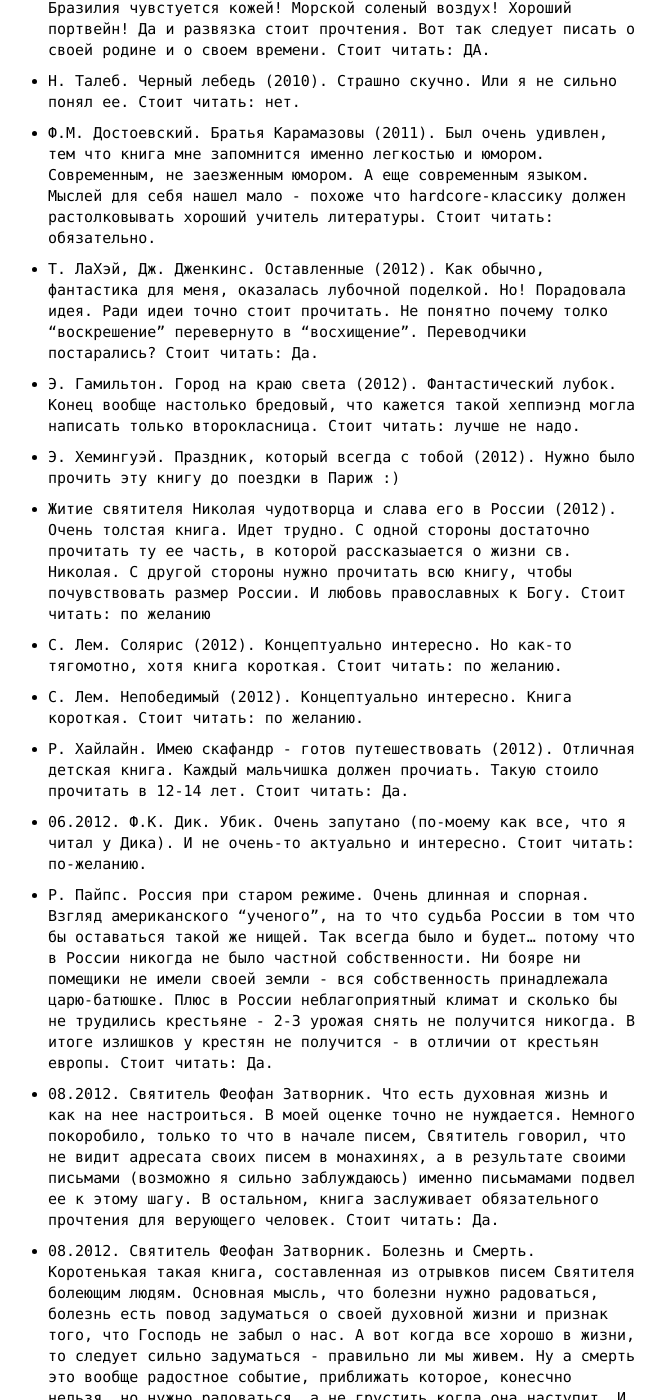
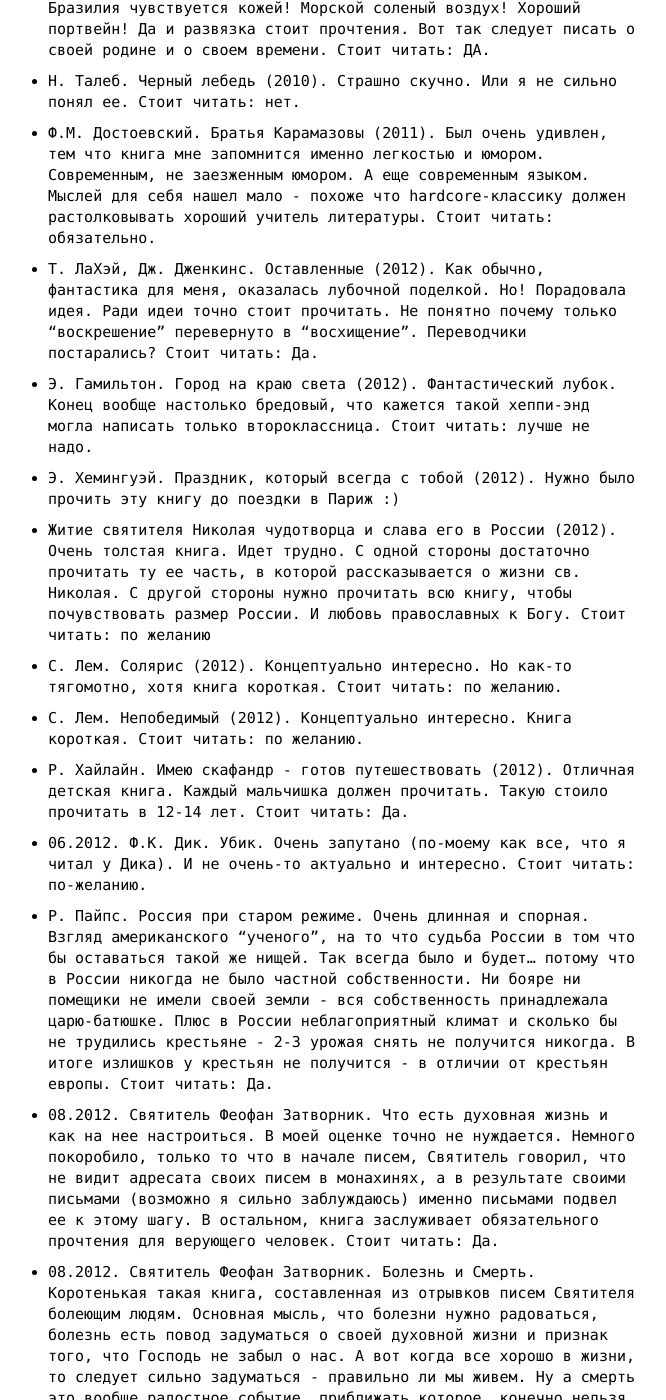
Before and after one commit to InvisibleMan/blog.dlarionov.info, a Jekyll site: the page built from pages/readed_books.md, in a window 1280 px wide and 1400 px high, scrolled down 307 px. Shown: the whole window, without its empty margins (30-696 px from the left). Built offline with Jekyll 4.4.1, drawn with Linux system fonts in a browser that asks for light colours; some of the changed text lies outside the part shown.

Commit message:
Fix mistakes

```diff
--- a/pages/readed_books.md
+++ b/pages/readed_books.md
@@ -27,22 +27,18 @@
 
 + Т. ЛаХэй, Дж. Дженкинс. **Оставленные** (2012).
   Как обычно, фантастика для меня, оказалась лубочной поделкой. Но! Порадовала идея.
-  Ради идеи точно стоит прочитать. Не понятно почему толко "воскрешение" перевернуто
-  в "восхищение". Переводчики постарались?
+  Ради идеи точно стоит прочитать. Не понятно почему только "воскрешение" перевернуто в "восхищение". Переводчики постарались?
   Стоит читать: **Да**.
 
 + Э. Гамильтон. **Город на краю света** (2012).
-  Фантастический лубок. Конец вообще настолько бредовый, что кажется такой хеппиэнд
-  могла написать только второкласница.
+  Фантастический лубок. Конец вообще настолько бредовый, что кажется такой хеппи-энд могла написать только второклассница.
   Стоит читать: **лучше не надо**.
 
 + Э. Хемингуэй. **Праздник, который всегда с тобой** (2012).
   Нужно было прочить эту книгу до поездки в Париж :)
 
 + **Житие святителя Николая чудотворца и слава его в России** (2012).
-  Очень толстая книга. Идет трудно. С одной стороны достаточно прочитать ту ее часть, в которой
-  рассказыается о жизни св. Николая. С другой стороны нужно прочитать всю книгу, чтобы почувствовать
-  размер России. И любовь православных к Богу.
+  Очень толстая книга. Идет трудно. С одной стороны достаточно прочитать ту ее часть, в которой рассказывается о жизни св. Николая. С другой стороны нужно прочитать всю книгу, чтобы почувствовать размер России. И любовь православных к Богу.
   Стоит читать: **по желанию**
 
 + С. Лем. **Солярис** (2012).
@@ -54,7 +50,7 @@
   Стоит читать: **по желанию**.
 
 + Р. Хайлайн. **Имею скафандр - готов путешествовать** (2012).
-  Отличная детская книга. Каждый мальчишка должен прочиать.
+  Отличная детская книга. Каждый мальчишка должен прочитать.
   Такую стоило прочитать в 12-14 лет.
   Стоит читать: **Да**.
 
@@ -63,44 +59,35 @@
   Стоит читать: **по-желанию**.
 
 + Р. Пайпс. **Россия при старом режиме**.
-  Очень длинная и спорная. Взгляд американского "ученого", на то что судьба России в том
-  что бы оставаться такой же нищей. Так всегда было и будет... потому что в России никогда не было
-  частной собственности. Ни бояре ни помещики не имели своей земли - вся собственность принадлежала
-  царю-батюшке. Плюс в России неблагоприятный климат и сколько бы не трудились крестьяне -
-  2-3 урожая снять не получится никогда. В итоге излишков у крестян не получится - в отличии от
-  крестьян европы.
+  Очень длинная и спорная. Взгляд американского "ученого", на то что судьба России в том что бы оставаться такой же нищей. Так всегда было и будет... потому что в России никогда не было частной собственности. Ни бояре ни помещики не имели своей земли - вся собственность принадлежала
+  царю-батюшке. Плюс в России неблагоприятный климат и сколько бы не трудились крестьяне - 2-3 урожая снять не получится никогда. В итоге излишков у крестьян не получится - в отличии от крестьян европы.
   Стоит читать: **Да**.
 
 + *08.2012*. Святитель Феофан Затворник. **Что есть духовная жизнь и как на нее настроиться**.
   В моей оценке точно не нуждается. Немного покоробило, только то что в начале писем, Святитель говорил,
   что не видит адресата своих писем в монахинях, а в результате своими письмами (возможно я сильно заблуждаюсь)
-  именно письмамами подвел ее к этому шагу. В остальном, книга заслуживает **обязательного** прочтения для
+  именно письмами подвел ее к этому шагу. В остальном, книга заслуживает **обязательного** прочтения для
   верующего человек.
   Стоит читать: **Да**.
 
 + *08.2012*. Святитель Феофан Затворник. **Болезнь и Смерть**.
-  Коротенькая такая книга, составленная из отрывков писем Святителя болеющим людям. Основная мысль, что болезни
-  нужно радоваться, болезнь есть повод задуматься о своей духовной жизни и признак того, что Господь не забыл о нас.
-  А вот когда все хорошо в жизни, то следует сильно задуматься - правильно ли мы живем. Ну а смерть это вообще радостное
-  событие, приближать которое, конесчно нельзя, но нужно радоваться, а не грустить когда она наступит. И молиться.
+  Коротенькая такая книга, составленная из отрывков писем Святителя болеющим людям. Основная мысль, что болезни нужно радоваться, болезнь есть повод задуматься о своей духовной жизни и признак того, что Господь не забыл о нас.
+  А вот когда все хорошо в жизни, то следует сильно задуматься - правильно ли мы живем. Ну а смерть это вообще радостное событие, приближать которое, конечно нельзя, но нужно радоваться, а не грустить когда она наступит. И молиться.
   Стоит читать: **Да**.
 
 + *09.2012*. Рэй Бредбери. **Вино из одуванчиков**.
-  Начало сумбурное и... я ожидал фантастики! Но. Очень трогательная книга! Просто выше всех похвал. Один только вопрос -
-  в каком возрасте ее читать? Нет ответа. Хочется рекомендовать ее подростку, не рано ли? Это книга для тех кто уже знает,
-  что такое вкус жизни! Для тех кто еще успеет его оценить!
+  Начало сумбурное и... я ожидал фантастики! Но. Очень трогательная книга! Просто выше всех похвал. Один только вопрос - в каком возрасте ее читать? Нет ответа. Хочется рекомендовать ее подростку, не рано ли? Это книга для тех кто уже знает, что такое вкус жизни! Для тех кто еще успеет его оценить!
   Стоит читать: **Да**.
 
 + *08.2012*. Святитель Феофан Затворник. **Письма о духовной жизни**.
-  Сложная книга. Не для пространного чтения. Нужна сильная концентрация, что бы понят ее. Один из главных советов:
-  НУЖНО БЕСПРЕСТАННО ЧИТАТЬ МОЛИТВУ: "Господи, Иисусе Христе, Сыне Божий, помилуй мя грешного".
+  Сложная книга. Не для пространного чтения. Нужна сильная концентрация, что бы понят ее. Один из главных советов: НУЖНО БЕСПРЕСТАННО ЧИТАТЬ МОЛИТВУ: "Господи, Иисусе Христе, Сыне Божий, помилуй мя грешного".
   Стоит читать: **Да**.
 
 + *2014*. Дэн Симмонс. **Гиперион**.
   Фантастика. Автор пыжится показать свой кругозор в античной литературе, христианстве и т.д.
   Получается плохо. А главное - зачем все это растягивать на такое количество страниц (еще 3 книги я не осилил)?
-  Понятно что это коссмическая опера, но таланта автору не достает. Сюжет интригует, но еще раз повторюсь - слишком нудно.
-  И еще по-аммерикански как-то рационально.
+  Понятно что это космическая опера, но таланта автору не достает. Сюжет интригует, но еще раз повторюсь - слишком нудно.
+  И еще по-американски как-то рационально.
   Стоит читать: **нет**.
 
 + *2014*. Dmitri Sotnikov. **Web Development with Clojure: Build Bulletproof Web Apps with Less Code**.
```
Also changed, not shown: other parts of pages/readed_books.md (+10 -10 lines).
